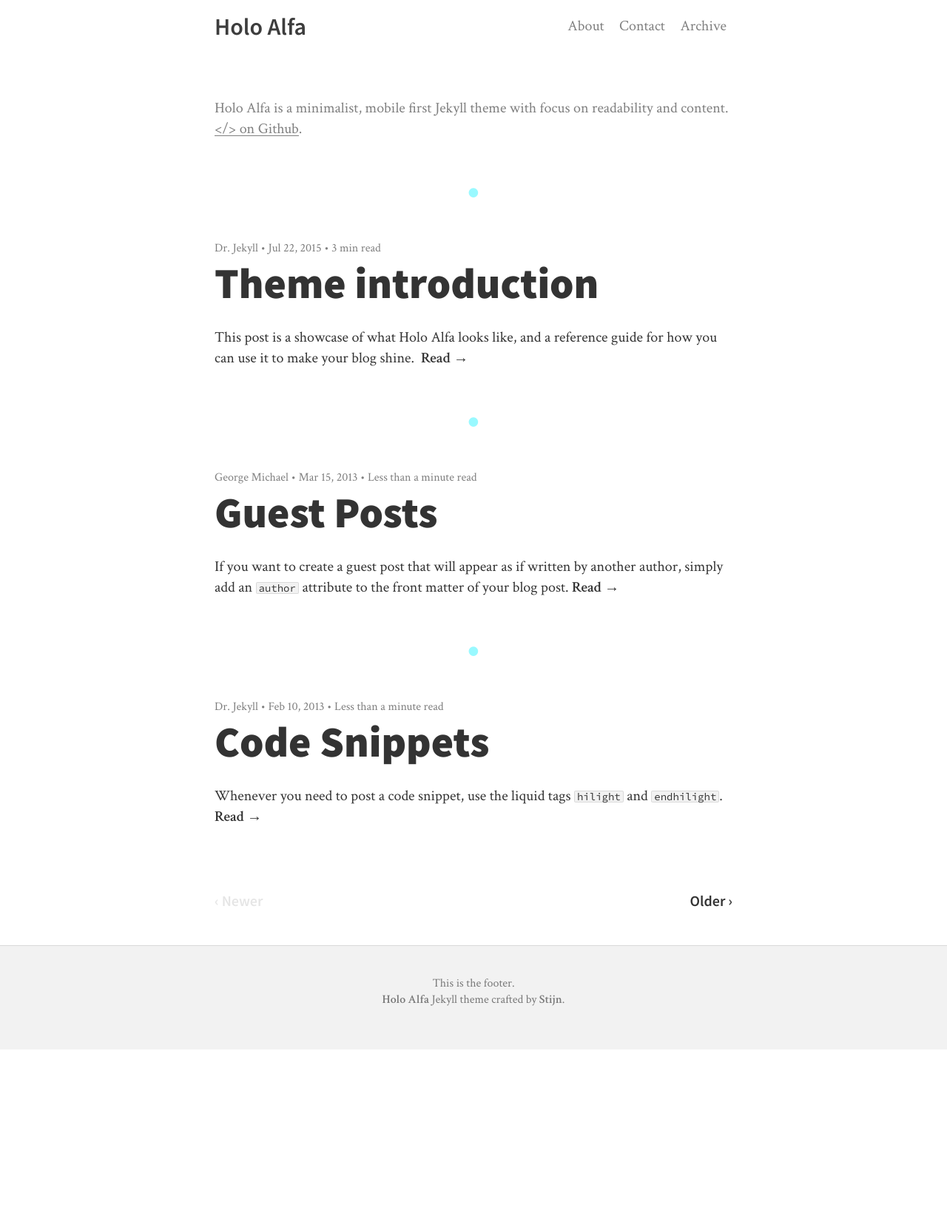
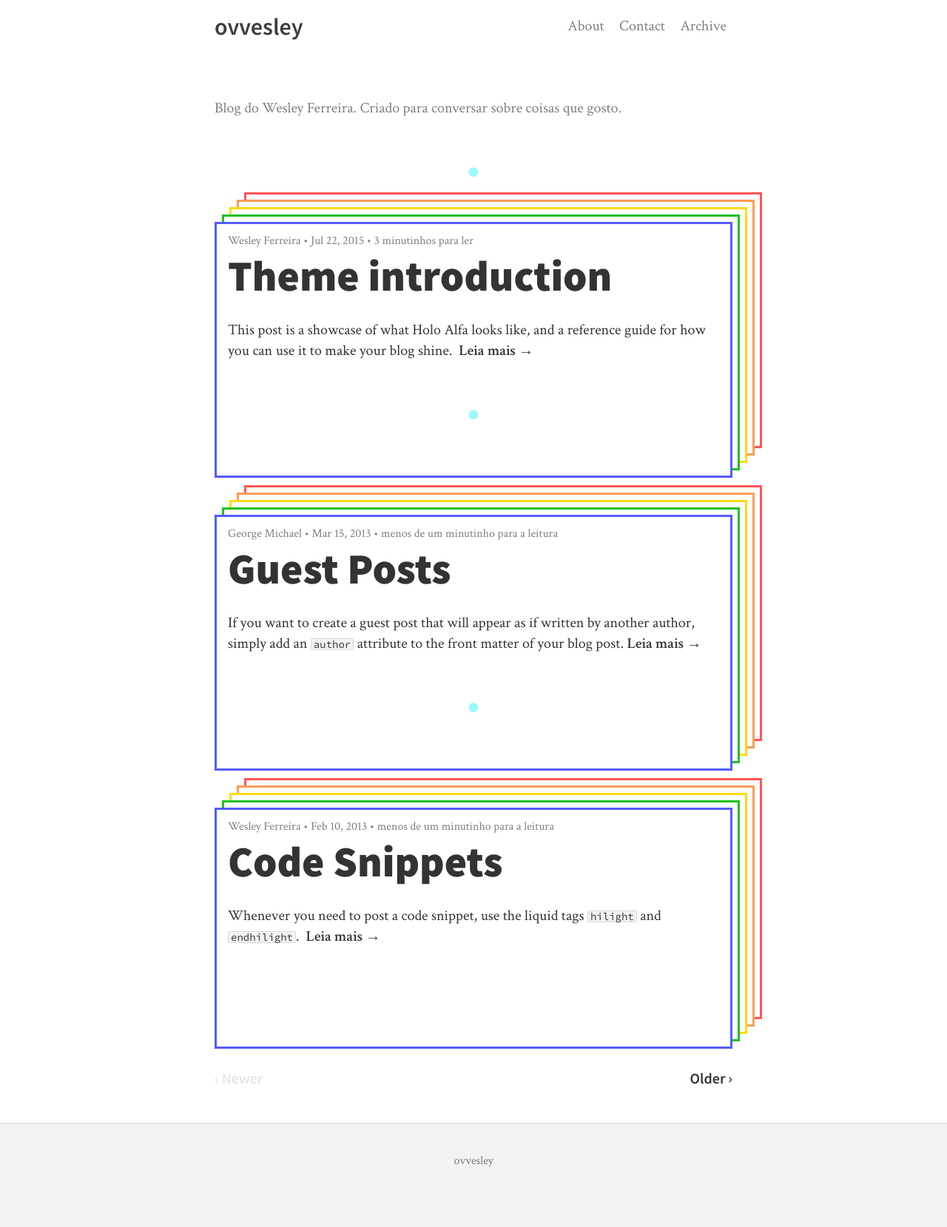
Before and after one commit to stijnvc/holo-alfa, a Jekyll site: the page built from index.html, in a window 1280 px wide. Shown: the whole page at 74% size. Built offline with Jekyll 4.4.1, drawn with Linux system fonts in a browser that asks for light colours; nearby versions of some CDN libraries; the list of posts is cut into pages by our own code; before the commit the page ends 1419 px from its top, so only the background shows below that.

Commit message:
Config: deixando meu

```diff
--- a/_config.yml
+++ b/_config.yml
@@ -1,30 +1,30 @@
 
 # The name of your website.
-name: Holo Alfa
+name: ovvesley
 
 description:
 
   # Description of your site. This will show up in google.
-  meta: Holo Alfa is a minimalist, mobile first Jekyll theme with focus on readability and content.
+  meta: ovvesley
 
   # Description of your site. This will show up on the front page.
-  subtitle: Holo Alfa is a minimalist, mobile first Jekyll theme with focus on readability and content. <a href="https://github.com/stijnvc/holo-alfa">&lt;/&gt; on Github</a>.
+  subtitle: Blog do Wesley Ferreira. Criado para conversar sobre coisas que gosto.
 
 author:
-  name: Dr. Jekyll # Change this!
+  name: Wesley Ferreira # Change this!
 
   # Necessary for contact page
-  email: your@email.com # Change this!
+  email: ovvesley # Change this!
 
   # Optional text (html) to display after author name. Leave empty if you don't
   # want it.
   info:
 
-url: http://steinvc.github.io
-baseurl: "/holo-alfa"
+url:
+baseurl: "/"
 
 # language attribute in <html> element.
-lang: en
+lang: pt-br
 
 # FROM THIS POINT ON EVERYTHING IS OPTIONAL
 
@@ -39,7 +39,7 @@ display-social-icons: false
 # If you want social links to open in a new tab, set this as true
 social-icons-open-newtab: true
 
-footer-text: This is the footer.<br><a href="http://stijnvc.github.io/holo-alfa/">Holo Alfa</a> Jekyll theme crafted by <a href="http://stijnvc.github.io/holo-alfa/">Stijn</a>.
+footer-text: ovvesley
 
 # Preferably 64px in height. Leave empty = disable.
 logo-image: # /img/logo.png
@@ -89,7 +89,7 @@ disqus-shortname:
 
 # Use a complete url here, including http:// and such. Requiring just usernames
 # has been considered, but this is way more customizable.
-twitter:
+twitter: https://twitter.com/ovvesley
 youtube:
 instagram:
 tumblr:
@@ -98,8 +98,8 @@ google-plus:
 reddit:
 soundcloud:
 medium:
-linkedin:
-github:
+linkedin: https://www.linkedin.com/in/ovvesley/
+github: https://github.com/ovvesley
 behance:
 codepen:
 dribbble:
@@ -115,18 +115,18 @@ paypal:
 
 # Useful for translating into other languages.
 
-var_on_the_web: On the web
-var_read: Read # Text after each post summary on the homepage.
+var_on_the_web: na internet
+var_read: Leia mais # Text after each post summary on the homepage.
 var_newer: Newer
 var_older: Older
-var_next_post: Next post
-var_previous_post: Previous post
-var_less_than_a_minute_read: Less than a minute read
-var_min_read: min read # Text after reading time. Example: 5 min read.
+var_next_post: Próximo publicação
+var_previous_post: Publicação anterior
+var_less_than_a_minute_read: menos de um minutinho para a leitura
+var_min_read: minutinhos para ler  # Text after reading time. Example: 5 min read.
 var_post_by: Post by
 var_guest_post_by: Guest post by
-var_your_email: Your email
-var_your_message: Your message
+var_your_email: ovvesley@gmail.com
+var_your_message: brasiliano
 
 
 ##################
--- a/css/style.css
+++ b/css/style.css
@@ -307,7 +307,7 @@ input[type="submit"] {
   cursor: pointer;
 }
 .pagination {
-  margin-top: -30px;
+  margin-top: 30px;
   font-family: "Source Sans Pro", Verdana, sans-serif;
   font-weight: 600;
   padding-bottom: 50px;
@@ -482,3 +482,49 @@ nav a.current {
     margin-bottom: 0;
   }
 }
+
+.article-index {
+  background-color: var(--background);
+  display: block;
+
+  min-height: 90px;
+  border: 3px solid var(--primary);
+  padding: 15px;
+  margin-top: 50px;
+  box-shadow: 10px -10px 0 -3px var(--background), 10px -10px var(--green),
+        20px -20px 0 -3px var(--background), 20px -20px var(--yellow),
+        30px -30px 0 -3px var(--background), 30px -30px var(--orange),
+        40px -40px 0 -3px var(--background), 40px -40px var(--red);
+  transition: box-shadow 1s, top 1s, left 1s;
+  position: relative;
+  top: 0;
+  left: 0;
+  cursor: pointer;
+}
+
+.article-index:hover {
+  top: -40px;
+  left: 40px;
+  box-shadow: 0 0 0 -3px var(--background), 0 0 0 0 var(--green),
+      0 0 0 -3px var(--background), 0 0 0 0  var(--yellow),
+      0 0 0 -3px var(--background), 0 0 0 0  var(--orange),
+      0 0 0 -3px  var(--background), 0 0 0 0  var(--red);
+}
+
+
+
+
+
+
+
+
+
+:root {
+  --primary: #555BFF;
+  --secondary: #22D2A0;
+  --background: white;
+  --green: #1FC11B;
+  --yellow: #FFD913;
+  --orange: #FF9C55;
+  --red: #FF5555;
+}
--- a/index.html
+++ b/index.html
@@ -14,8 +14,8 @@ home: true
   {% assign read-time = minutes | append: "&nbsp;" | append: site.var_min_read %}
 {% endif %}
 
-  <article>
-    <span class="meta">
+  <article class="article-index">
+    <span class="meta ">
       {% if site.display-author-front-page %}
         {% if post.author.name %}
           {{ post.author.name }} •
```
Also changed, not shown: _config_dev.yml (+20 -20 lines), Gemfile.lock (added).
